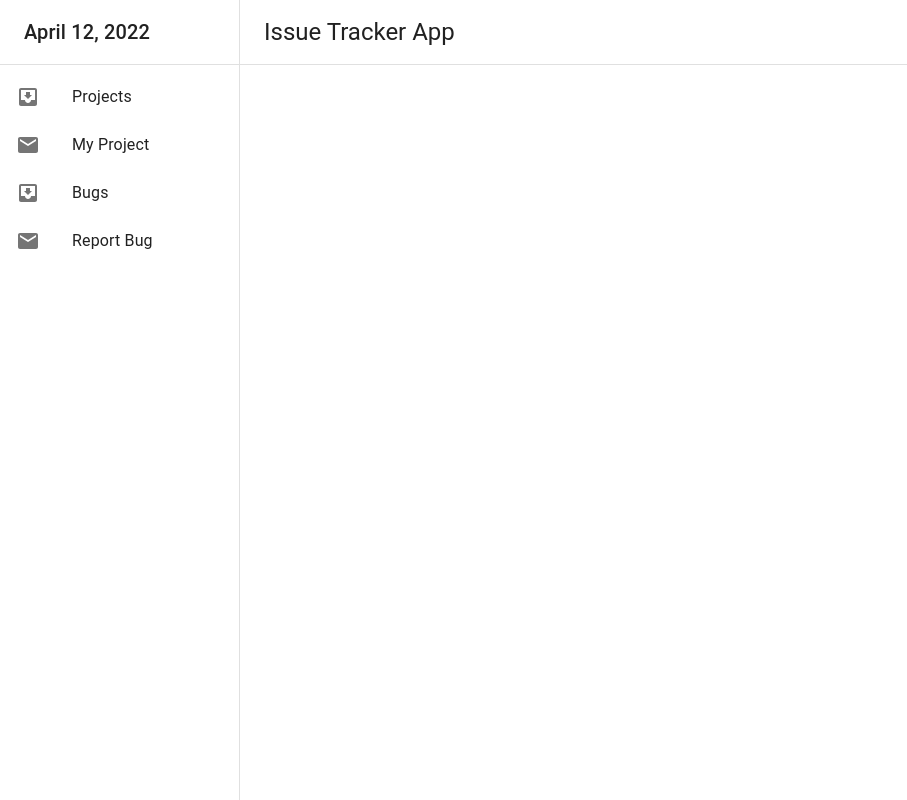
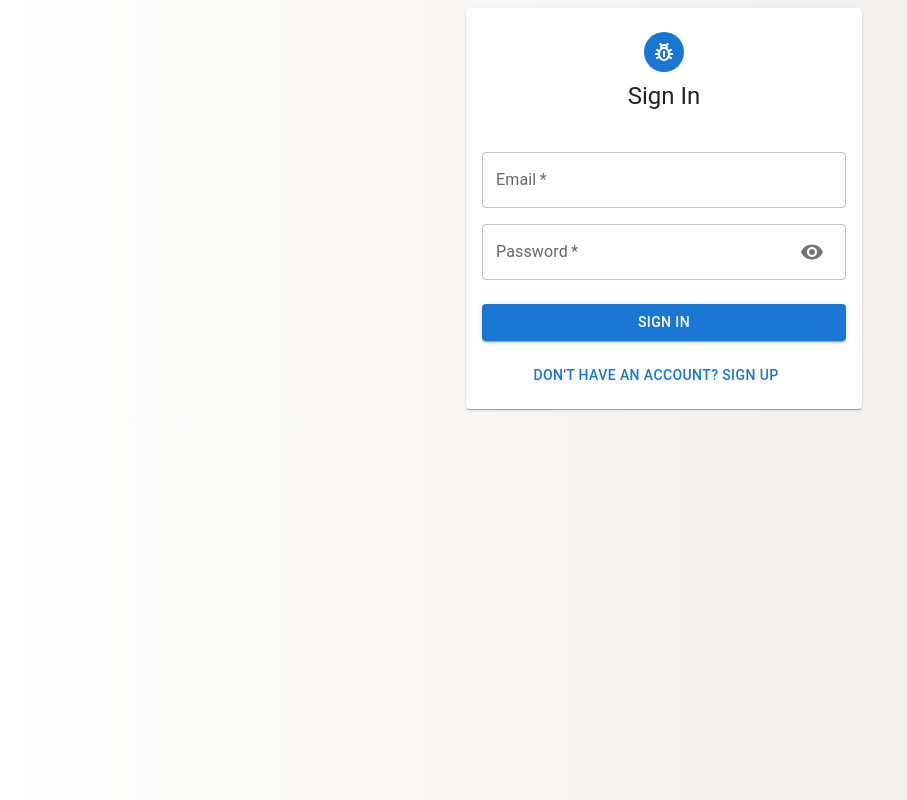
Before and after one commit to mercadorico/TrackIT-client, a React (Create React App) app: page /auth in a window 1280 px wide. Shown: the whole page, without its empty margins (0-907 px from the left). Built offline with nearby package versions, Linux system fonts and the light colour scheme; no server answers.

Commit message:
Refactor components.

```diff
--- a/package.json
+++ b/package.json
@@ -12,9 +12,11 @@
     "@testing-library/react": "^12.1.3",
     "@testing-library/user-event": "^13.5.0",
     "axios": "^0.26.0",
+    "jwt-decode": "^3.1.2",
     "react": "^17.0.2",
     "react-dom": "^17.0.2",
     "react-file-base64": "^1.0.3",
+    "react-google-login": "^5.2.2",
     "react-redux": "^7.2.6",
     "react-router-dom": "^6.2.2",
     "react-scripts": "5.0.0",
--- /dev/null
+++ b/src/App.css
@@ -0,0 +1,5 @@
+body {
+    background: #ECE9E6;  /* fallback for old browsers */
+    background: -webkit-linear-gradient(to right, #FFFFFF, #ECE9E6);  /* Chrome 10-25, Safari 5.1-6 */
+    background: linear-gradient(to right, #FFFFFF, #ECE9E6); /* W3C, IE 10+/ Edge, Firefox 16+, Chrome 26+, Opera 12+, Safari 7+ */
+}
--- a/src/App.js
+++ b/src/App.js
@@ -1,43 +1,22 @@
-import React, { useEffect, useState } from 'react';
+import React from 'react';
 import { Routes, Route } from "react-router-dom";
-import { Box, CssBaseline } from '@mui/material';
-import DrawerCustom from './components/DrawerCustom/DrawerCustom'
-import Navbar from './components/Navbar/Navbar';
+import { Box } from '@mui/material';
 import Projects from './components/Projects/Projects';
 import SelectedProject from './components/SelectedProject/SelectedProject';
-
-import { useDispatch } from 'react-redux';
-import { getProjects } from './actions/projects';
+import Auth from './components/Auth/Auth';
+import './App.css';
 
 const drawerWidth = 240;
 
 const App = () => {
-    const dispatch = useDispatch();
-
-    useEffect(() => {
-        dispatch(getProjects());
-    }, [dispatch]);
-
-    const [mobileOpen, setMobileOpen] = useState(false);
-
-    const handleDrawerToggle = () => {
-      setMobileOpen(!mobileOpen);
-    };
 
     return (
             <Box sx = {{display: 'flex'}}>
-                <CssBaseline />
-
-                <Navbar drawerWidth={drawerWidth} handleDrawerToggle={handleDrawerToggle} />
-
-                <DrawerCustom mobileOpen={mobileOpen} drawerWidth={drawerWidth} handleDrawerToggle={handleDrawerToggle} />
-
-                <Box component="main" sx={{ flexGrow: 1, p: 2, width: { sm: `calc(100% - ${drawerWidth}px)` }}}>
                     <Routes>
-                        <Route path='/' element={<Projects />}/>
-                        <Route path='/projects/:id' element={<SelectedProject />} />
+                        <Route path='/' element={<Projects drawerWidth={drawerWidth} />}/>
+                        <Route path='/auth' element={<Auth />}/>
+                        <Route path='/projects/:id' element={<SelectedProject drawerWidth={drawerWidth} />} />
                     </Routes>
-                </Box>
             </Box>
     );
 }
--- /dev/null
+++ b/src/components/Auth/Auth.js
@@ -0,0 +1,65 @@
+import React, { useState } from 'react';
+import { Container, Paper, Typography, Grid, Button, Avatar, Toolbar } from '@mui/material';
+import Input from './Input';
+import PestControlOutlinedIcon from '@mui/icons-material/PestControlOutlined';
+
+const Auth = () => {
+  const [showPassword, setShowPassword] = useState(false);
+  const [isSignup, setIsSignup] = useState(false);
+  const [formData, setFormData] = useState({firstName: '', lastName: '', email: '', password: '', confirmPassword: ''});
+
+  const handleShowPassword = () => setShowPassword((prevState) => !prevState);
+
+  const handleSubmit = () => {
+
+  }
+
+  const handleChange = (event) => {
+    //square bracket was used for event.target.name since you cannot directly use a binding-value(variable value in js) as a key in object
+    setFormData({...formData, [event.target.name]: event.target.value})
+  }
+
+  const switchMode = () => {
+    setIsSignup((prevState) => !prevState);
+    setShowPassword(false);
+  }
+
+  return (
+    <>
+      <Toolbar/>
+      <Container component='main' maxWidth='xs'>
+          <Paper sx={{display: 'flex', flexDirection: 'column', alignItems: 'center', p: 2}}>
+              <Avatar sx={{bgcolor: 'primary.main', m: 1}}>
+                  <PestControlOutlinedIcon />
+              </Avatar>
+              <Typography variant='h5'>{isSignup ? 'Sign Up' : 'Sign In'}</Typography>
+              <form onSubmit={handleSubmit}>
+                <Grid container spacing={2} sx={{mt: 3}}>
+                  {isSignup && (
+                    <>
+                      <Input name='firstName' label='First Name' handleChange={handleChange} autoFocus half />
+                      <Input name='lastName' label='Last Name' handleChange={handleChange} half />
+                    </>
+                  )}
+                  <Input name='email' label='Email' handleChange={handleChange} type='email' />
+                  <Input name='password' label='Password' handleChange={handleChange} type={showPassword ? 'text' : 'password'} handleShowPassword={handleShowPassword} />
+                  {isSignup && <Input name='confirmPassword' label='Confirm Password' handleChange={handleChange} type='password' />}
+                  <Button type='submit' fullWidth variant='contained' color='primary' sx={{ml: 2, mt: 3, mb: 2 }}>
+                    {isSignup ? 'Sign Up' : 'Sign In'}
+                  </Button>
+                  <Grid container justifyContent='center'>
+                    <Grid item>
+                      <Button onClick={switchMode}>
+                        {isSignup ? 'Already have an account? Sign In' : "Don't have an account? Sign Up"}
+                      </Button>
+                    </Grid>
+                  </Grid>
+                </Grid>
+              </form>
+          </Paper>
+      </Container>
+    </>
+  )
+}
+
+export default Auth
--- /dev/null
+++ b/src/components/Auth/Input.js
@@ -0,0 +1,30 @@
+import React from 'react';
+import { Grid, TextField, IconButton, InputAdornment } from '@mui/material';
+import VisibilityIcon from '@mui/icons-material/Visibility';
+import VisibilityOffIcon from '@mui/icons-material/VisibilityOff';
+
+const Input = ({half, name, handleChange, label, autoFocus, type, handleShowPassword}) => (
+    <Grid item xs={12} sm={ half ? 6 : 12} >
+        <TextField
+            name={name}
+            onChange={handleChange}
+            variant='outlined'
+            required
+            fullWidth
+            label={label}
+            autoFocus={autoFocus}
+            type={type}
+            InputProps={name === 'password' ? {
+                endAdornment : (
+                    <InputAdornment position='end'>
+                        <IconButton onClick={handleShowPassword} >
+                            {type === 'password' ? <VisibilityIcon /> : <VisibilityOffIcon /> }
+                        </IconButton>
+                    </InputAdornment>
+                ),
+            } : null}
+        />
+    </Grid>
+);
+
+export default Input
--- a/src/components/Projects/Projects.js
+++ b/src/components/Projects/Projects.js
@@ -1,15 +1,29 @@
-import React from 'react'
-import {Toolbar, Box} from '@mui/material'
-import BasicTable from './Table/Table'
-import AddProject from './AddProject/AddProject'
+import React, { useEffect } from 'react'
+import {Toolbar, Box} from '@mui/material';
+import BasicTable from './Table/Table';
+import AddProject from './AddProject/AddProject';
+import ResponsiveDrawer from '../ResponsiveDrawer/ResponsiveDrawer';
 
-const Projects = () => {
+import { useDispatch } from 'react-redux';
+import { getProjects } from '../../actions/projects';
+
+const Projects = ({drawerWidth}) => {
+
+  const dispatch = useDispatch();
+
+  useEffect(() => {
+      dispatch(getProjects());
+  }, [dispatch]);
+
   return (
     <>
-      <Toolbar />
-      <BasicTable></BasicTable>
-      <Box sx={{ display: 'flex', justifyContent: 'flex-end' }}>
-        <AddProject/>
+      <ResponsiveDrawer />
+      <Box component="main" sx={{ flexGrow: 1, p: 2, width: { sm: `calc(100% - ${drawerWidth}px)` }}}>
+        <Toolbar />
+        <BasicTable></BasicTable>
+        <Box sx={{ display: 'flex', justifyContent: 'flex-end' }}>
+          <AddProject/>
+        </Box>
       </Box>
     </>
   )
--- a/src/components/DrawerCustom/DrawerItems/DrawerItems.js
+++ b/src/components/ResponsiveDrawer/DrawerCustom/DrawerItems/DrawerItems.js
@@ -6,7 +6,8 @@ import ListItem from '@mui/material/ListItem';
 import ListItemIcon from '@mui/material/ListItemIcon';
 import ListItemText from '@mui/material/ListItemText';
 import MailIcon from '@mui/icons-material/Mail';
-import { Toolbar, Typography } from '@mui/material';
+import { Toolbar, Typography, Button } from '@mui/material';
+import { Link } from 'react-router-dom';
 
 const Drawer = (props) => {
     const date = new Date();
@@ -29,6 +30,9 @@ const Drawer = (props) => {
                     <ListItemText primary={text} />
                 </ListItem>
                 ))}
+                <ListItem>
+                    <Button component={Link} to='/auth' variant='outlined' fullWidth>Logout</Button>
+                </ListItem>
             </List>
         </>
     )
--- /dev/null
+++ b/src/components/ResponsiveDrawer/ResponsiveDrawer.js
@@ -0,0 +1,20 @@
+import React, { useState } from 'react'
+import DrawerCustom from './DrawerCustom/DrawerCustom';
+import Navbar from './Navbar/Navbar';
+
+const ResponsiveDrawer = () => {
+    const [mobileOpen, setMobileOpen] = useState(false);
+
+    const handleDrawerToggle = () => {
+      setMobileOpen(!mobileOpen);
+    };
+
+    return (
+        <>
+            <Navbar drawerWidth={240} handleDrawerToggle={handleDrawerToggle} />
+            <DrawerCustom mobileOpen={mobileOpen} drawerWidth={240} handleDrawerToggle={handleDrawerToggle} />
+        </>
+    )
+}
+
+export default ResponsiveDrawer
--- a/src/components/SelectedProject/BugsByProject/ReportBug/ReportBug.js
+++ b/src/components/SelectedProject/BugsByProject/ReportBug/ReportBug.js
@@ -48,7 +48,7 @@ const ReportBug = ({id}) => {
 
                         <FormControl sx={{minWidth: 130}} size='small'>
                             <InputLabel id='status-select-label'>Status</InputLabel>
-                            <Select name='status' label='Status' id='status-select' labelId='status-select-label' displayEmpty
+                            <Select name='status' label='Status' id='status-select' labelId='status-select-label' displayEmpty value={bug.status}
                                 onChange={handleStatusChange}>
                                 <MenuItem value='Open'>Open</MenuItem>
                                 <MenuItem value='Closed'>Closed</MenuItem>
@@ -58,7 +58,7 @@ const ReportBug = ({id}) => {
                         </FormControl>
                         <FormControl sx={{minWidth: 130}} size='small'>
                             <InputLabel id='priority-select-label'>Priority</InputLabel>
-                            <Select name='priority' label='Priority' id='priority-select' labelId='priority-select-label' displayEmpty
+                            <Select name='priority' label='Priority' id='priority-select' labelId='priority-select-label' displayEmpty value={bug.priority}
                                 onChange={handlePriorityChange}>
                                     <MenuItem value='Low'>Low</MenuItem>
                                     <MenuItem value='Medium'>Medium</MenuItem>
--- a/src/components/SelectedProject/SelectedProject.js
+++ b/src/components/SelectedProject/SelectedProject.js
@@ -2,12 +2,13 @@ import React, { useEffect } from 'react'
 import { Link, useParams } from 'react-router-dom';
 import { Card, CardContent, CardActions, Typography, Button, Toolbar, Box } from '@mui/material'
 import { useDispatch, useSelector } from 'react-redux';
-import { getProjects, selectProject } from '../../actions/projects';
+import { selectProject } from '../../actions/projects';
+import ResponsiveDrawer from '../ResponsiveDrawer/ResponsiveDrawer';
 import UpdateProject from './UpdateProject/UpdateProject';
 import Bugs from './BugsByProject/Bugs';
 import SelectedBug from './SelectedBug/SelectedBug';
 
-const SelectedProject = () => {
+const SelectedProject = ({drawerWidth}) => {
     const dispatch = useDispatch();
     const {_id, title, description} = useSelector((state) => state.selectedProject);
     const param = useParams();
@@ -17,7 +18,6 @@ const SelectedProject = () => {
         dispatch({type: 'RESET'});
         dispatch({type: 'RESET_SELECT_BUG'});
         dispatch({type: 'RESET_BUG_LIST'});
-        dispatch(getProjects());
     }
 
     // fetch selected project when page is refreshed and state.selectedProject is reset into an empty object.
@@ -27,6 +27,8 @@ const SelectedProject = () => {
 
     return (
         <>
+            <ResponsiveDrawer />
+            <Box component="main" sx={{ flexGrow: 1, p: 2, width: { sm: `calc(100% - ${drawerWidth}px)` }}}>
                 <Toolbar />
                 <Card sx={{maxWidth: 500}} >
                     <CardContent>
@@ -42,6 +44,7 @@ const SelectedProject = () => {
                     <Bugs project_id={_id} />
                     <SelectedBug project_id={_id} />
                 </Box>
+            </Box>
         </>
     )
 }
```
Also changed, not shown: src/components/ResponsiveDrawer/DrawerCustom/DrawerCustom.js (renamed from src/components/DrawerCustom/DrawerCustom.js), src/components/ResponsiveDrawer/Navbar/Navbar.js (renamed from src/components/Navbar/Navbar.js), 1 other file (tests, documents, lock files or other folders). Lines whose indentation alone changed are shown as unchanged.
